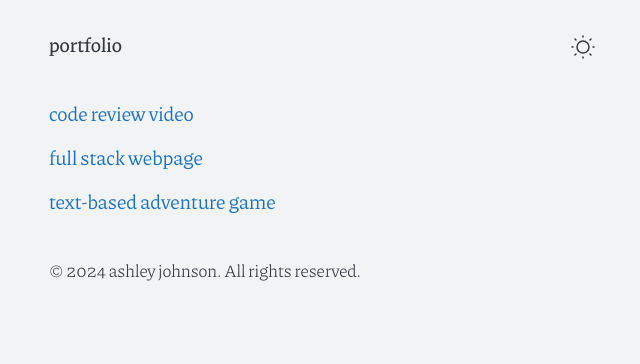
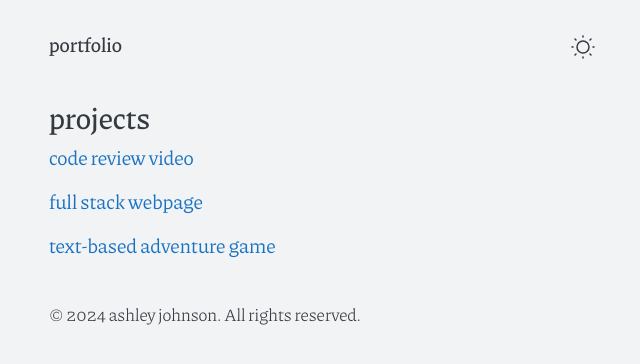
Before and after one commit to AshleyJohnson90/AshleyJohnson90.github.io, a Jekyll site: the page built from projects.md, in a window 1280 px wide. Shown: the top 364 px of the page, without its empty margins (318-958 px from the left). Built offline with Jekyll 4.4.1, drawn with Linux system fonts in a browser that asks for light colours.

Commit message:
Update projects.md

```diff
--- a/projects.md
+++ b/projects.md
@@ -3,6 +3,9 @@ layout: page
 title: projects
 permalink: /projects
 ---
+
+# projects
+
 [code review video](https://youtu.be/2Z-__CEAhf8){:target="_blank" rel="noopener"}
 
 
```
